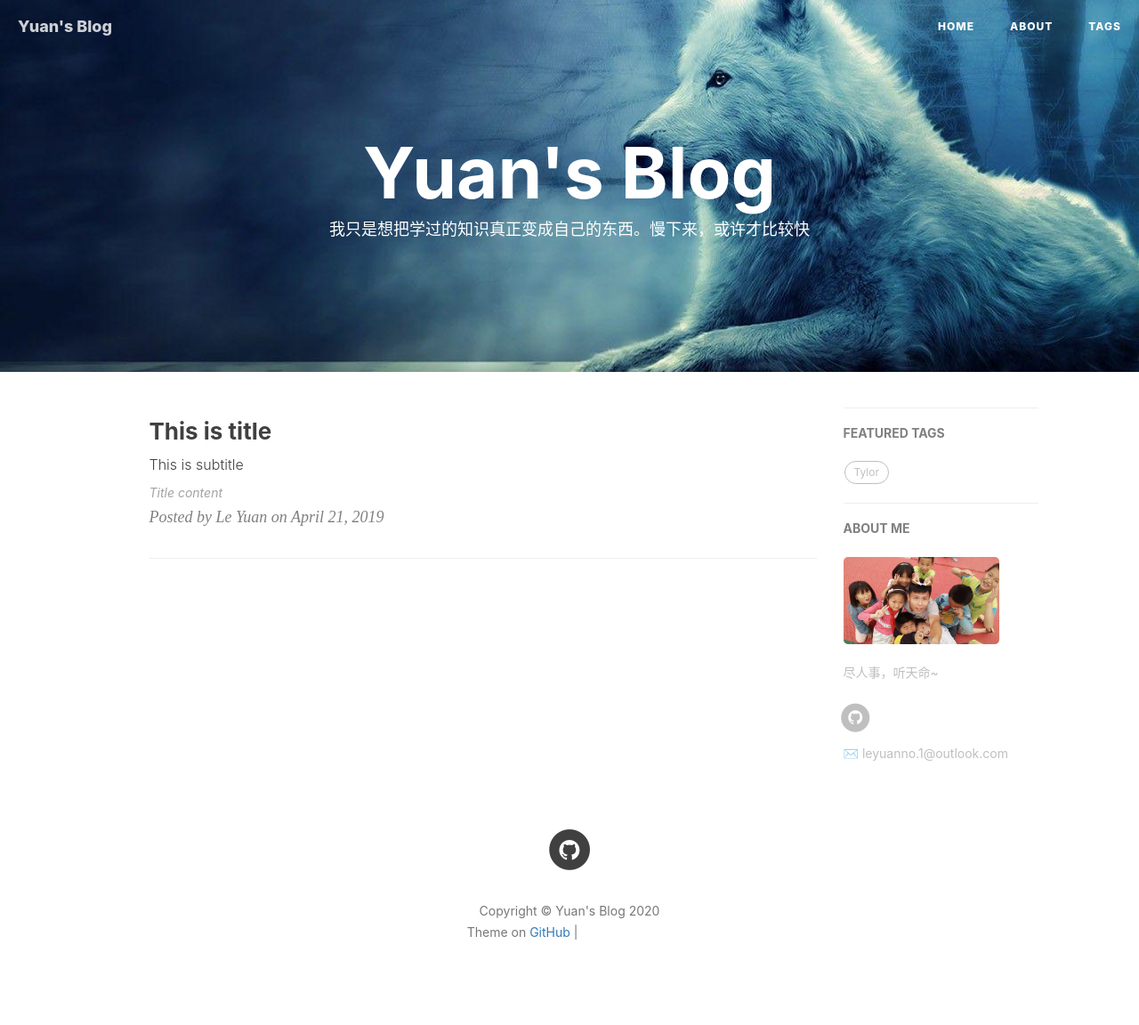
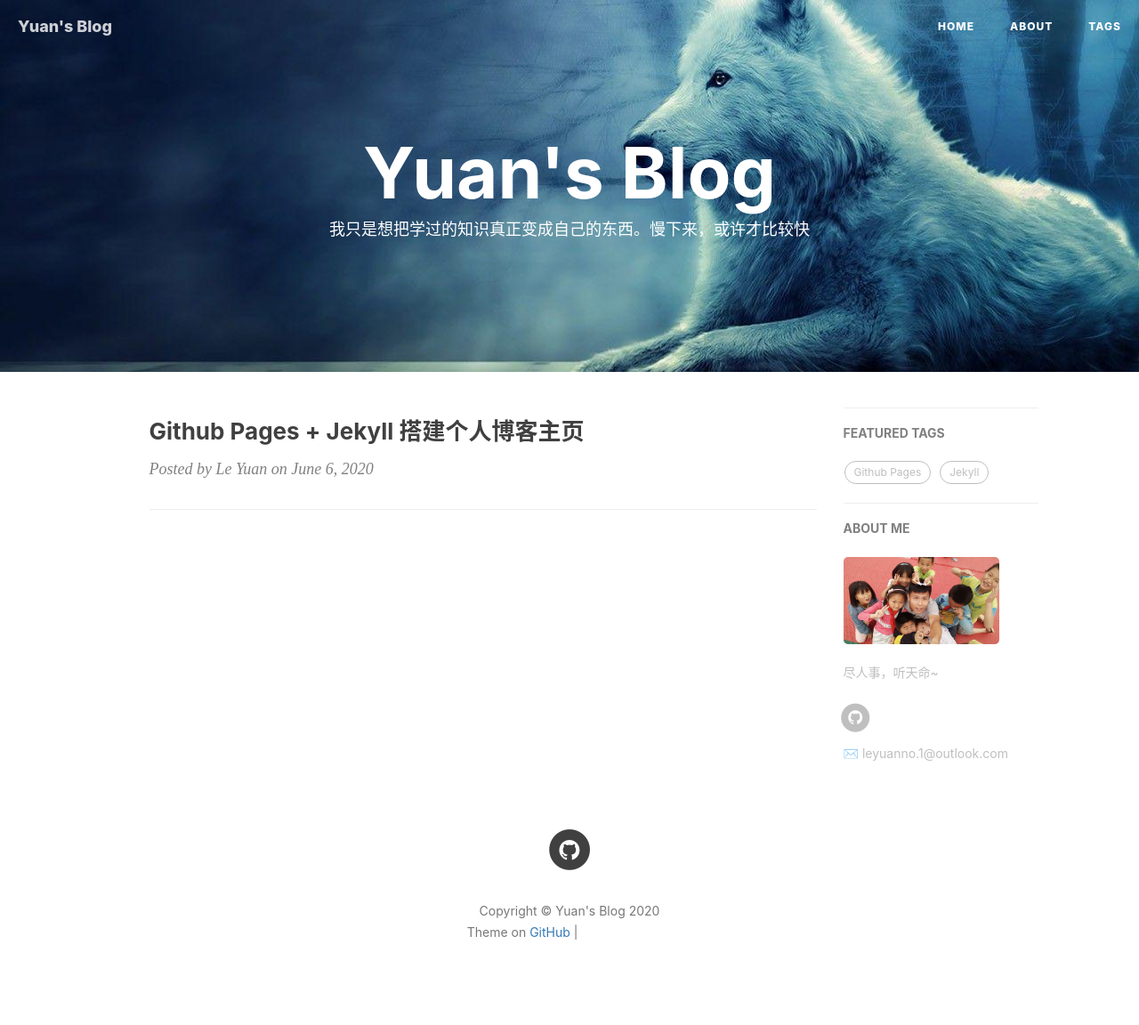
Before and after one commit to xingjiangyu/leyuanheart.github.io, a Jekyll site: the page built from index.html, in a window 1280 px wide. Shown: the whole page at 89% size. Built offline with Jekyll 4.4.1, drawn with Linux system fonts in a browser that asks for light colours; nearby versions of some CDN libraries; the list of posts is cut into pages by our own code; comment, search, counter and statistics services are not loaded; grey boxes are pictures that could not be loaded.

Commit message:
five try

```diff
--- a/_config.yml
+++ b/_config.yml
@@ -59,7 +59,7 @@ kramdown:
 
 # Gitalk
 gitalk:
-  enable: true    #是否开启Gitalk评论
+  enable: false    #是否开启Gitalk评论
   clientID:                             #生成的clientID
   clientSecret:     #生成的clientSecret
   repo: leyuanheart.github.io    #仓库名称
@@ -72,10 +72,10 @@ gitalk:
 
 # Analytics settings
 # Baidu Analytics
-ba_track_id:
+ba_track_id: eaff352c456ac4b5330f0711bc33b556
 # Google Analytics
-ga_track_id:             # Format: UA-xxxxxx-xx
-ga_domain:                # 默认的是 auto, 这里我是自定义了的域名，你如果没有自己的域名，需要改成auto
+ga_track_id: UA-168715943-1            # Format: UA-xxxxxx-xx
+ga_domain:  auto              # 默认的是 auto, 这里我是自定义了的域名，你如果没有自己的域名，需要改成auto
 
 
 
--- a/_posts/2019-04-21-This is  Title.md
+++ /dev/null
@@ -1,16 +0,0 @@
----
-layout:     post
-title:      This is title
-subtitle:   This is subtitle
-date:       2019-04-21
-author:     Le Yuan
-header-img: img/wolf.jpg
-catalog: true
-tags:
-    - Tylor
----
-
-
-# Title
-
-content
--- /dev/null
+++ b/_posts/2020-06-06-Github Pages+Jekyll.md
@@ -0,0 +1,12 @@
+---
+layout:     post
+title:      Github Pages + Jekyll 搭建个人博客主页
+subtitle:
+date:       2020-06-06
+author:     Le Yuan
+header-img: img/wolf.jpg
+catalog: true
+tags:
+    - Github Pages
+    - Jekyll
+---
```
